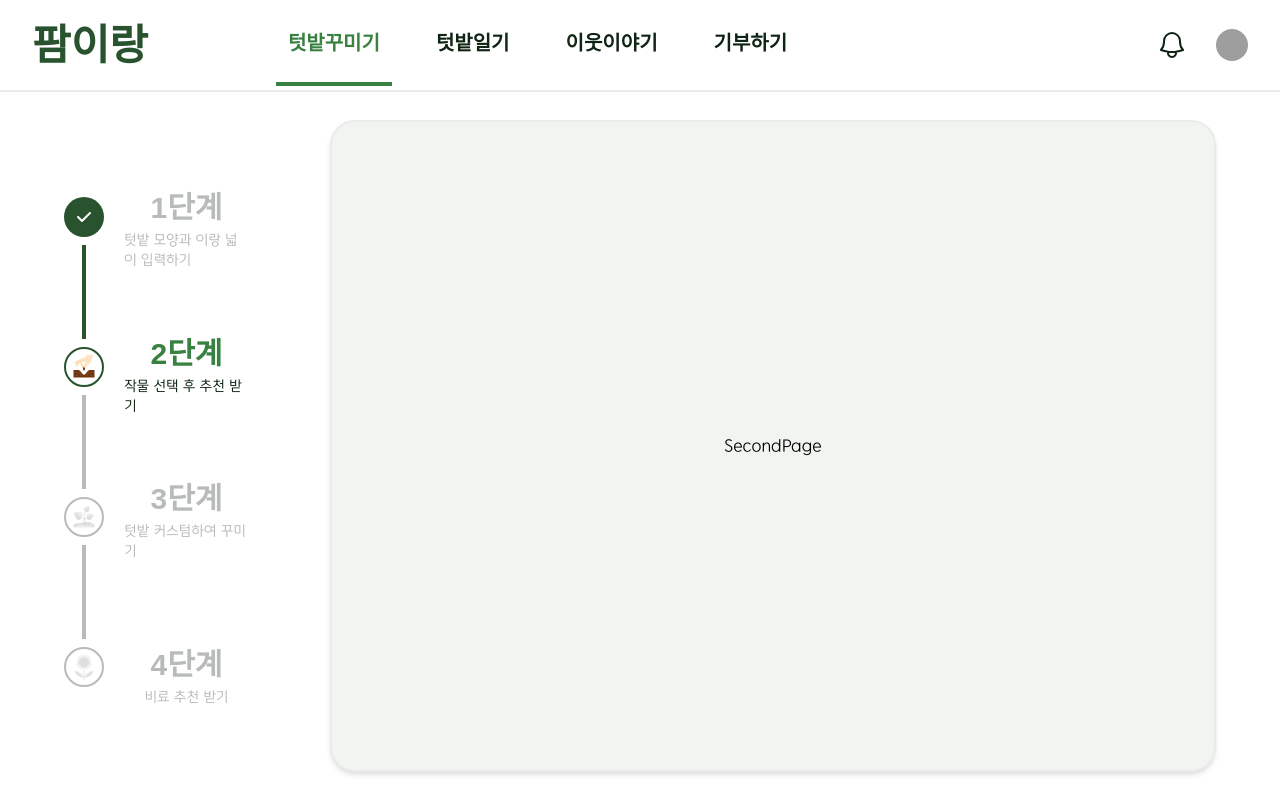
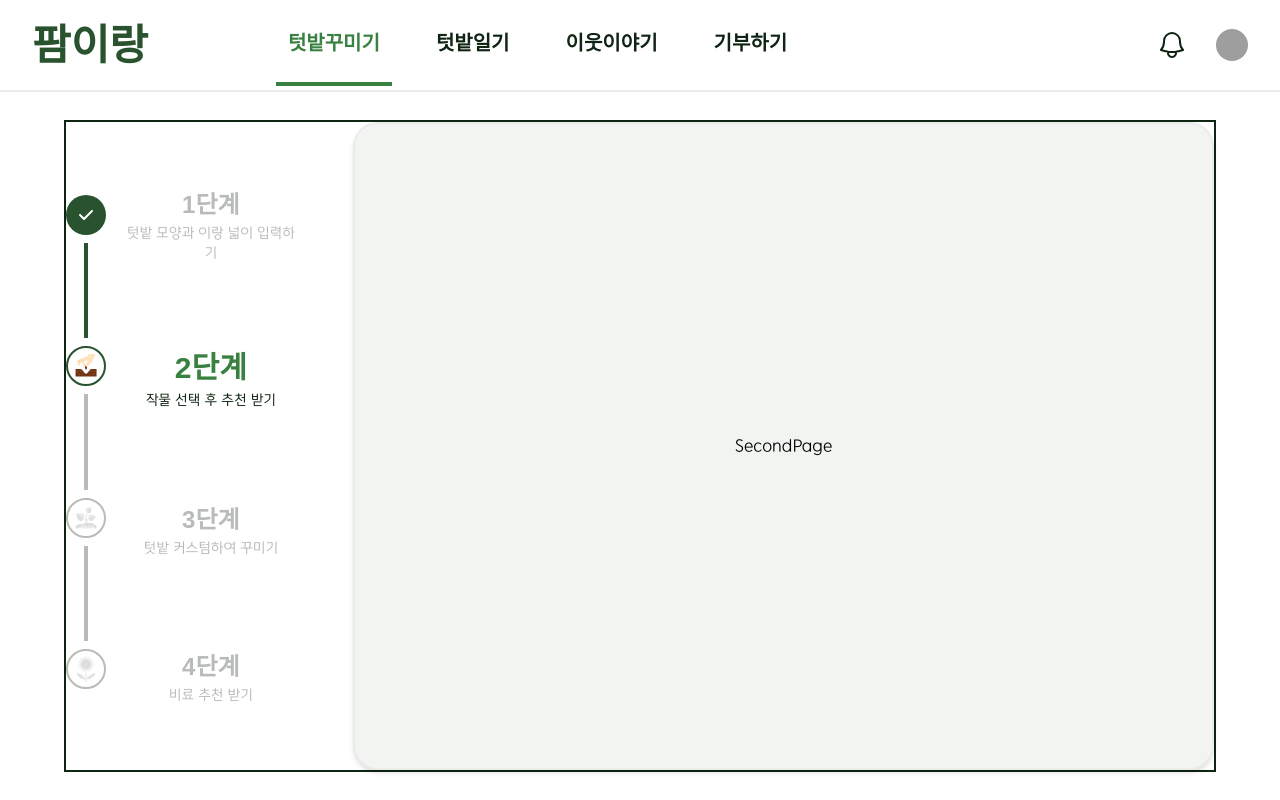
Before and after one commit to Hocheol18/Farmirang, a Next.js app in the folder frontend/: page /farm-design in a window 1280 px wide. Built offline with nearby package versions, Linux system fonts and the light colour scheme; grey boxes are pictures that could not be loaded; a web font is replaced by a local one.

Commit message:
[design]: stepper css 수정

```diff
--- a/frontend/app/farm-design/components/step/StepBox.tsx
+++ b/frontend/app/farm-design/components/step/StepBox.tsx
@@ -16,7 +16,7 @@ const StepBox = () => {
   const currentContent = content[currentStep - 1];
 
   return (
-    <div className="border-2 h-full rounded-[25px] bg-gray-100 flex flex-col items-center w-full justify-center gap-5 shadow shadow-md">
+    <div className="border-2 h-full rounded-[25px] bg-gray-100 flex flex-col w-[75%] items-center justify-center shadow shadow-md">
       {/* 여기는 1단계~4단계 내용 들어갈 부분 */}
       {currentContent}
     </div>
--- a/frontend/app/farm-design/components/step/StepName.tsx
+++ b/frontend/app/farm-design/components/step/StepName.tsx
@@ -12,13 +12,17 @@ const StepName = ({ title, content, isNow }: StepProps) => {
       } items-center `}
     >
       <div
-        className={`font-black font-tmoney text-h4 ${
-          isNow ? "text-green-400" : "text-gray-350"
+        className={`font-black font-tmoney ${
+          isNow ? " text-h4 text-green-400" : " text-h5 text-gray-350"
         }`}
       >
         <div>{title}</div>
       </div>
-      <div className={`text-sm ${isNow ? "text-black-100" : "text-gray-350"}`}>
+      <div
+        className={`text-sm text-center ${
+          isNow ? "text-black-100" : "text-gray-350"
+        }`}
+      >
         <div>{content}</div>
       </div>
     </div>
--- a/frontend/app/farm-design/components/step/Stepper.tsx
+++ b/frontend/app/farm-design/components/step/Stepper.tsx
@@ -13,8 +13,8 @@ const Stepper = () => {
   ];
 
   return (
-    <div className="flex h-[80%] gap-5 justify-center ">
-      <div className="flex flex-col items-center my-3 ">
+    <div className="flex h-[80%] w-[20%] gap-5 justify-center">
+      <div className="flex flex-col items-center my-2">
         {/* 단계 컴포넌트를 동적으로 렌더링 */}
         {stepsDetails.map((_, index) => (
           <Step
--- a/frontend/app/farm-design/components/step/TotalLayout.tsx
+++ b/frontend/app/farm-design/components/step/TotalLayout.tsx
@@ -3,7 +3,7 @@ import Stepper from "./Stepper";
 
 const TotalLayout = () => {
   return (
-    <div className="flex w-full border-black-100 items-center mx-[5%] gap-[7%]">
+    <div className="flex w-full border-black-100 items-center mx-[5%] gap-[5%]  border border-2 ">
       <Stepper />
       <StepBox />
     </div>
```
